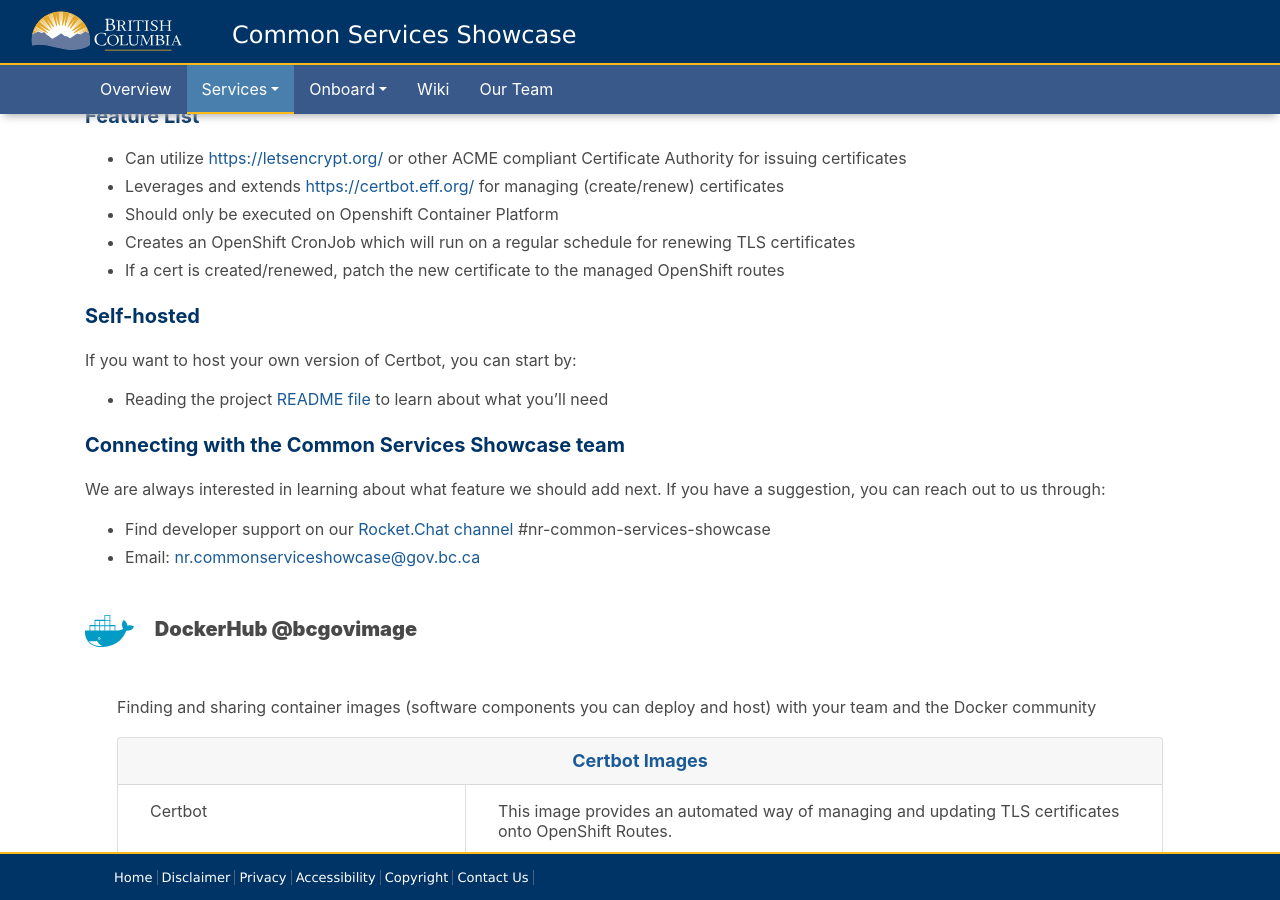
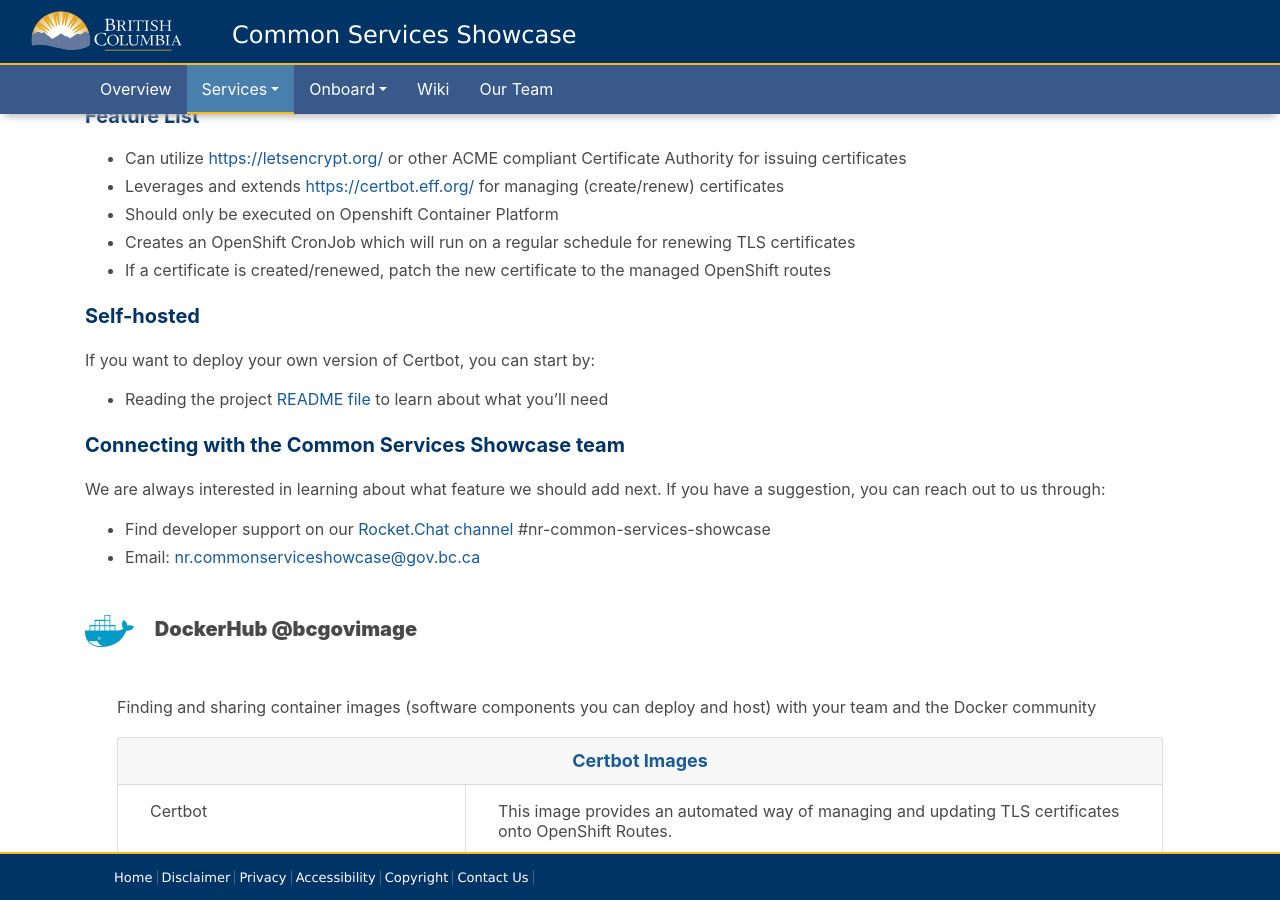
Before and after one commit to bcgov/common-service-showcase, a Jekyll site: the page built from collections/_services/certbot.md, in a window 1280 px wide and 900 px high, scrolled down 465 px. Built offline with Jekyll 4.4.1, drawn with Linux system fonts in a browser that asks for light colours; nearby versions of some CDN libraries; grey boxes are pictures that could not be loaded.

Commit message:
Wording updates

```diff
--- a/collections/_services/certbot.md
+++ b/collections/_services/certbot.md
@@ -18,7 +18,7 @@ contentStyle: unstructured
 onboard:
   - 'Self Hosted Service'
   - 'DockerHub'
-onboardDescription: We provide a <em>Docker Image</em> as well as documented <em>open-source code</em> for hosting your own service.
+onboardDescription: Deploy on OpenShift using the docker image.
 urls:
   github: https://github.com/BCDevOps/certbot
   docs: https://github.com/BCDevOps/certbot/blob/master/README.md
@@ -38,11 +38,11 @@ dockerImages:
 - Leverages and extends [https://certbot.eff.org/](https://certbot.eff.org/){:target="_blank"} for managing (create/renew) certificates
 - Should only be executed on Openshift Container Platform
 - Creates an OpenShift CronJob which will run on a regular schedule for renewing TLS certificates
-- If a cert is created/renewed, patch the new certificate to the managed OpenShift routes
+- If a certificate is created/renewed, patch the new certificate to the managed OpenShift routes
 
 #### Self-hosted
 
-If you want to host your own version of Certbot, you can start by:
+If you want to deploy your own version of Certbot, you can start by:
 
 - Reading the project [README file](https://github.com/BCDevOps/certbot/blob/master/README.md){:target="_blank"} to learn about what you'll need
 
```
